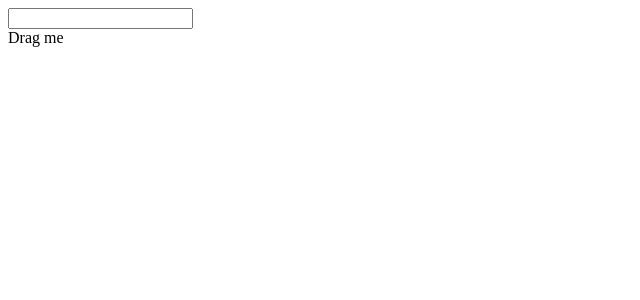
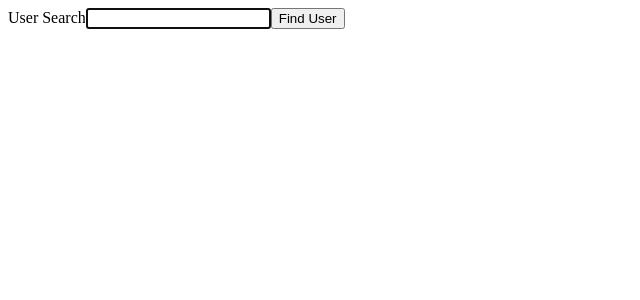
Before and after one commit to Bharath2511/react-typescript, a React (Create React App) app: page / in a window 1280 px wide. Shown: the top 300 px of the page, without its empty margins (0-640 px from the left). Built offline with nearby package versions, Linux system fonts and the light colour scheme.

Commit message:
initial commit

```diff
--- a/src/index.tsx
+++ b/src/index.tsx
@@ -1,9 +1,9 @@
 import ReactDOM from "react-dom";
-import EventComponent from "./events/EventComponent";
+import UserSearch from "./refs/UserSearch";
 const App = () => {
   return (
     <div>
-      <EventComponent />
+      <UserSearch />
     </div>
   );
 };
--- /dev/null
+++ b/src/refs/UserSearch.tsx
@@ -0,0 +1,37 @@
+import { useState, useRef, useEffect } from "react";
+const users = [
+  { name: "John", age: 20 },
+  { name: "Alex", age: 20 },
+  { name: "Michael", age: 20 },
+];
+
+const UserSearch: React.FC = () => {
+  const inputRef = useRef<HTMLInputElement | null>(null);
+  const [name, setName] = useState<string>("");
+  const [user, setUser] = useState<undefined | { name: string; age: number }>();
+  useEffect(() => {
+    if (!inputRef.current) {
+      return;
+    }
+    inputRef.current.focus();
+  }, []);
+  const onClick = () => {
+    const foundUser = users.find((user) => user.name === name);
+    if (foundUser) setUser(foundUser);
+  };
+  return (
+    <div>
+      User Search
+      <input
+        ref={inputRef}
+        value={name}
+        onChange={(e) => setName(e.target.value)}
+      />
+      <button onClick={onClick}>Find User</button>
+      <div>{user && user?.name}</div>
+      <div>{user && user?.age}</div>
+    </div>
+  );
+};
+
+export default UserSearch;
```
